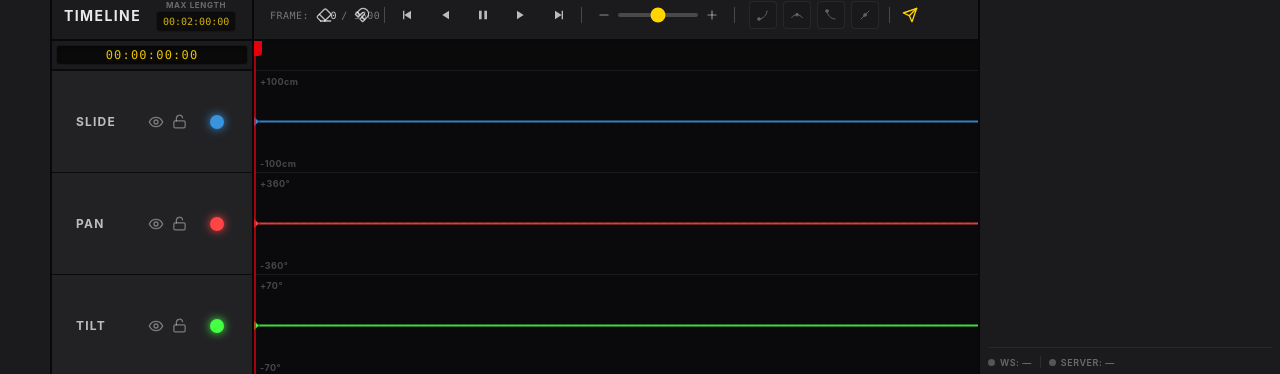
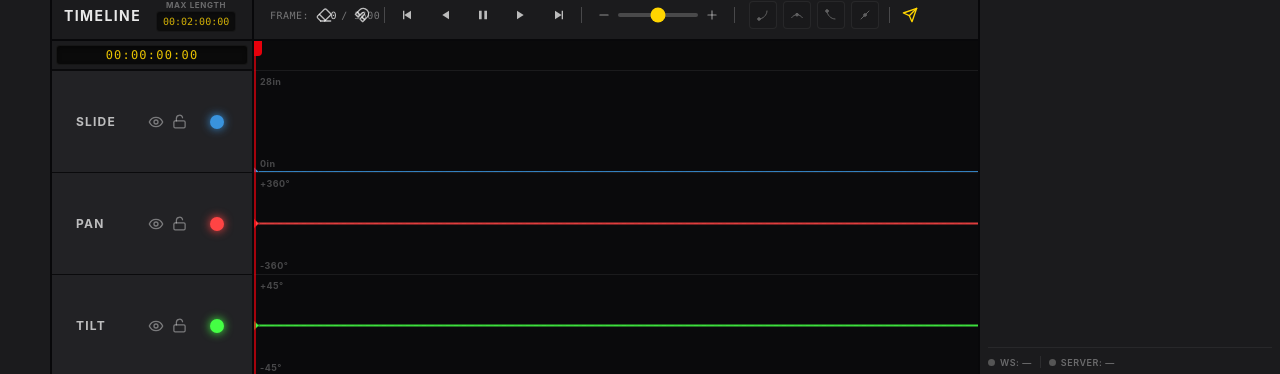
Before and after one commit to adamzhang06/AXI6-cinema-robotics, a React (Vite) app in the folder frontend/: page / in a window 1280 px wide. Shown: the part 423-797 px from the top of the page. Built offline with nearby package versions, Linux system fonts and the light colour scheme.

Commit message:
updated physical limits for the 3 degrees of motion

```diff
--- a/frontend/src/components/CurveEditor.jsx
+++ b/frontend/src/components/CurveEditor.jsx
@@ -7,17 +7,21 @@ const CANVAS_WIDTH = 6000;
 const DIAMOND_R = 5;
 
 const TRACKS = [
-  { id: "slide", name: "Slide", color: "#3993DD", limit: 100, unit: "cm" },
-  { id: "pan", name: "Pan", color: "#ff4444", limit: 360, unit: "°" },
-  { id: "tilt", name: "Tilt", color: "#44ff44", limit: 70, unit: "°" },
+  { id: "slide", name: "Slide", color: "#3993DD", max: 28, min: 0, unit: "in" },
+  { id: "pan", name: "Pan", color: "#ff4444", max: 360, min: -360, unit: "°" },
+  { id: "tilt", name: "Tilt", color: "#44ff44", max: 45, min: -45, unit: "°" },
 ];
 
 const frameToX = (frame) => (frame / MAX_FRAME) * CANVAS_WIDTH;
 
-function makeDefaultWaypoints(laneHeight) {
+function makeDefaultWaypoints(track, laneHeight) {
+  const range = track.max - track.min;
+  const zeroRatio = track.max / range;
+  const zeroY = zeroRatio * laneHeight;
+
   return [
-    { frame: 0, y: laneHeight / 2, handleIn: null, handleOut: null },
-    { frame: MAX_FRAME, y: laneHeight / 2, handleIn: null, handleOut: null },
+    { frame: 0, y: zeroY, handleIn: null, handleOut: null },
+    { frame: MAX_FRAME, y: zeroY, handleIn: null, handleOut: null },
   ];
 }
 
@@ -57,8 +61,10 @@ function buildPathD(waypoints) {
 }
 
 function TrackSVG({ track, waypoints, laneHeight }) {
-  const { color, limit, unit } = track;
-  const centerY = laneHeight / 2;
+  const { color, max, min, unit } = track;
+  const range = max - min;
+  const zeroRatio = max / range;
+  const zeroY = zeroRatio * laneHeight;
   const pathD = buildPathD(waypoints);
 
   return (
@@ -71,9 +77,9 @@ function TrackSVG({ track, waypoints, laneHeight }) {
       {/* Zero / centre line */}
       <line
         x1={0}
-        y1={centerY}
+        y1={zeroY}
         x2={CANVAS_WIDTH}
-        y2={centerY}
+        y2={zeroY}
         stroke="rgba(255,255,255,0.12)"
         strokeWidth={1}
         strokeDasharray="4 4"
@@ -88,8 +94,7 @@ function TrackSVG({ track, waypoints, laneHeight }) {
         fontWeight="700"
         letterSpacing="0.05em"
       >
-        +{limit}
-        {unit}
+        {max > 0 && min < 0 ? `+${max}` : max}{unit}
       </text>
       <text
         x={6}
@@ -99,8 +104,7 @@ function TrackSVG({ track, waypoints, laneHeight }) {
         fontWeight="700"
         letterSpacing="0.05em"
       >
-        -{limit}
-        {unit}
+        {min}{unit}
       </text>
 
       {/* Curve path */}
@@ -143,7 +147,7 @@ export default function CurveEditor() {
 
   const [laneHeights, setLaneHeights] = useState([100, 100, 100]);
   const [trackData, setTrackData] = useState(() =>
-    Object.fromEntries(TRACKS.map((t) => [t.id, makeDefaultWaypoints(100)])),
+    Object.fromEntries(TRACKS.map((t) => [t.id, makeDefaultWaypoints(t, 100)])),
   );
 
   useEffect(() => {
@@ -151,7 +155,7 @@ export default function CurveEditor() {
     setLaneHeights(heights);
     setTrackData(
       Object.fromEntries(
-        TRACKS.map((t, i) => [t.id, makeDefaultWaypoints(heights[i])]),
+        TRACKS.map((t, i) => [t.id, makeDefaultWaypoints(t, heights[i])]),
       ),
     );
   }, []); // eslint-disable-line react-hooks/exhaustive-deps
```
